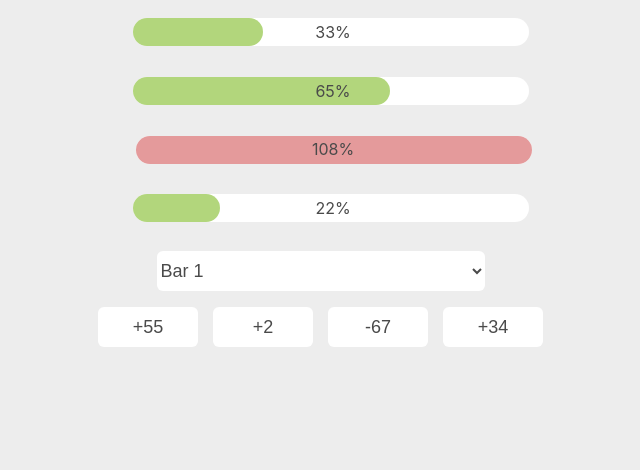
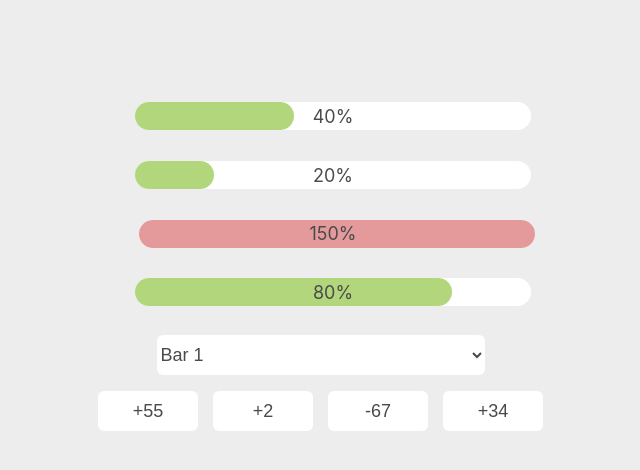
Before and after one commit to sirleech/progress-bars-react, a React (Create React App) app: page / in a window 1280 px wide. Shown: the top 470 px of the page, without its empty margins (327-967 px from the left). Built offline with nearby package versions, Linux system fonts and the light colour scheme.

Commit message:
minor style

```diff
--- a/src/App.css
+++ b/src/App.css
@@ -10,10 +10,13 @@ body {
 .App {
 }
 
+.bars {margin-top:100px;}
+
 .percentLabel {
+  font-size: 18px;
   position: relative;
   left: 220px;
-  top: -17px;
+  top: -16px;
 }
 
 select,button {height:40px; border-radius: 6px;}
--- a/src/App.js
+++ b/src/App.js
@@ -19,10 +19,12 @@ class App extends Component {
   render() {
     return (
       <div className="App">
-        {makeProgBar(33)}
-        {makeProgBar(65)}
-        {makeProgBar(108)}
-        {makeProgBar(22)}
+        <div class="bars">
+        {makeProgBar(40)}
+        {makeProgBar(20)}
+        {makeProgBar(150)}
+        {makeProgBar(80)}
+        </div>
 
         <p>
           <select id="bar-select">
```
